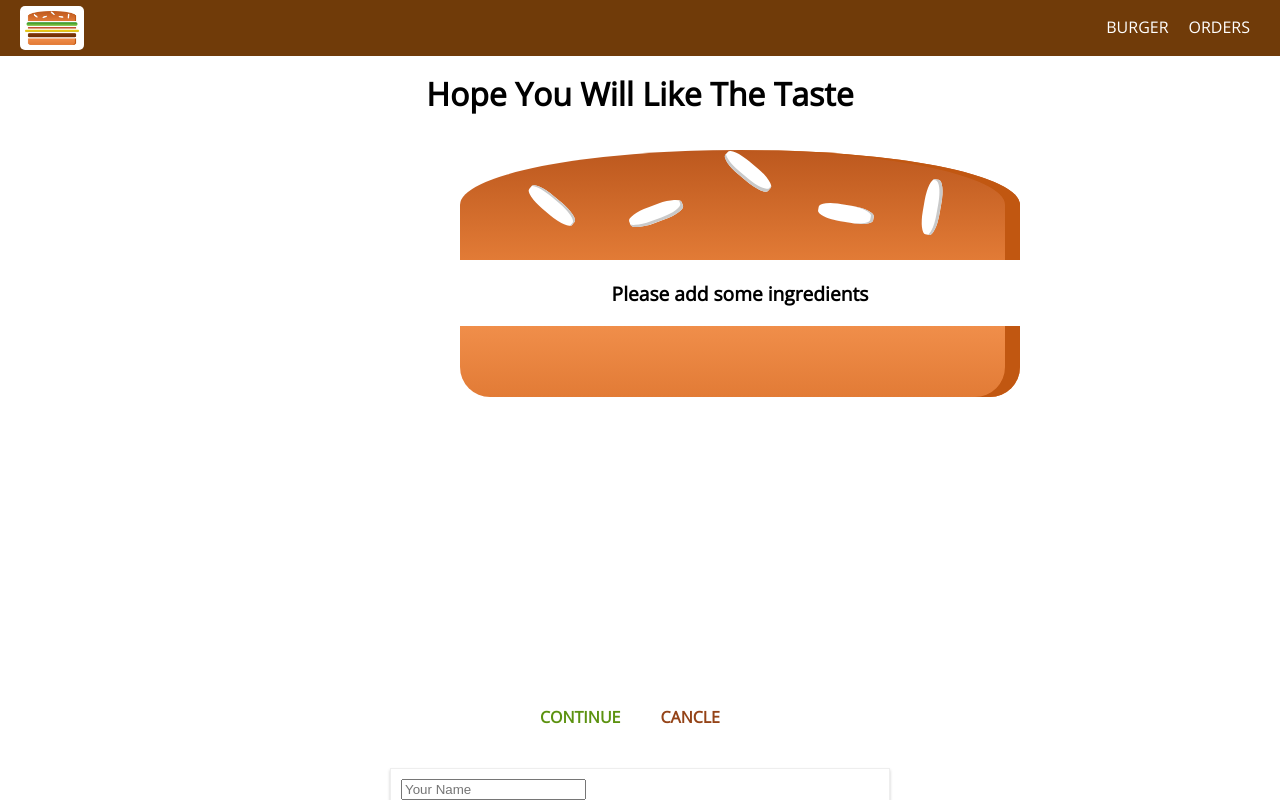
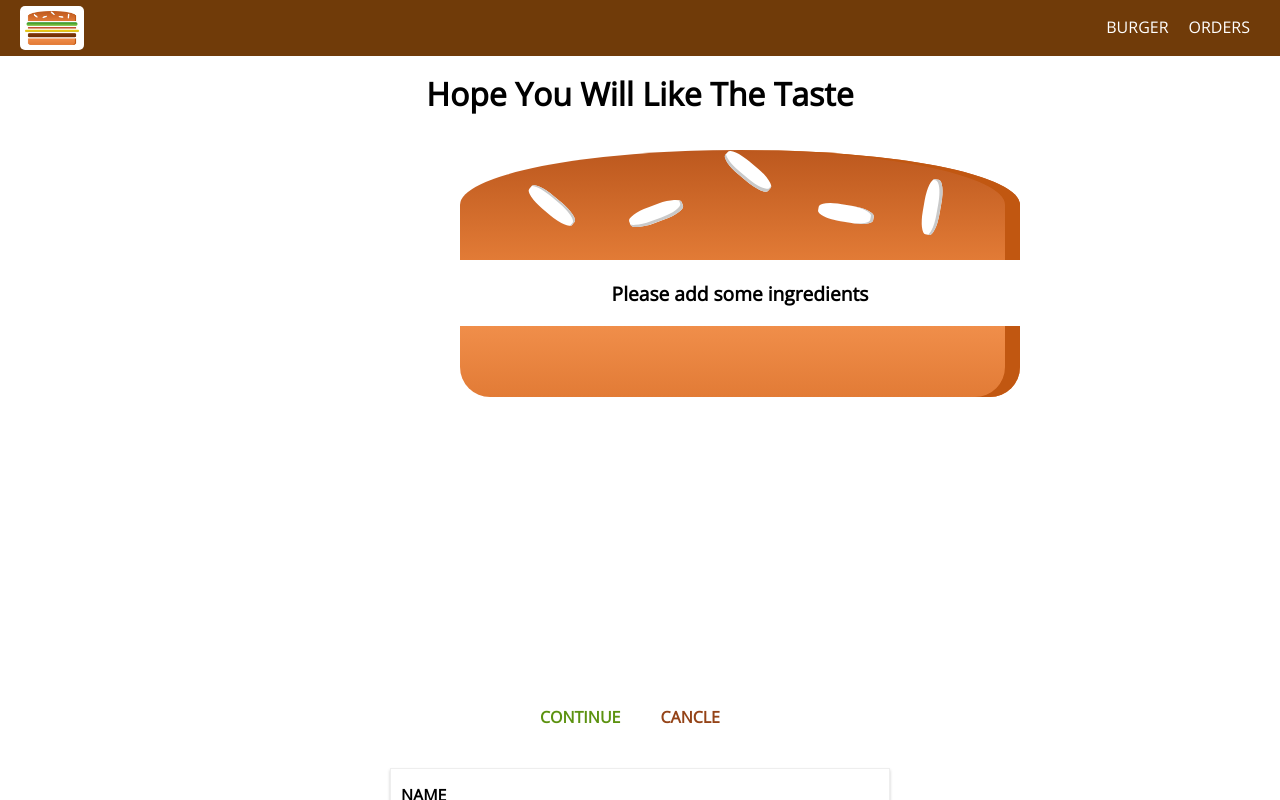
Before and after one commit to ShahrozAhmd/burger_builder, a React (Create React App) app: page /checkout in a window 1280 px wide. Both pictures are taken after a click on the button "CONTINUE". Shown: the top 800 px of the page. Built offline with nearby package versions, Linux system fonts and the light colour scheme.

Commit message:
collecting customer date from a dynamic form functionality has been done for the initial phase

```diff
--- a/src/components/Burger/burger.module.css
+++ b/src/components/Burger/burger.module.css
@@ -1,4 +1,5 @@
 .Burger {
+
   width: 100%;
   margin: auto;
   height: 100px;
@@ -12,6 +13,7 @@
   .Burger {
     width: 350px;
     height: 250px;
+
   }
 }
 
@@ -19,6 +21,8 @@
   .Burger {
     width: 450px;
     height: 350px;
+
+
   }
 }
 
@@ -26,5 +30,7 @@
   .Burger {
     width: 700px;
     height: 550px;
+
+
   }
 }
--- /dev/null
+++ b/src/components/UI/Input/input.js
@@ -0,0 +1,68 @@
+import React from "react";
+import classes from "./input.module.css";
+
+const Input = (props) => {
+  let inputElement = null;
+
+  switch (props.elementType) {
+    case "input":
+      inputElement = (
+        <input
+          className={classes.InputElement}
+          {...props.elementConfig}
+          value={props.value}
+          onChange={props.changed}
+        />
+      );
+      break;
+
+    case "textarea":
+      inputElement = (
+        <textarea
+          className={classes.InputElement}
+          {...props.elementConfig}
+          value={props.value}
+          onChange={props.changed}
+        />
+      );
+      break;
+
+    case "select":
+      let optionsFinal = props.elementConfig.options.map((item) => {
+        return (
+          <option key={item.value} value={item.value}>
+            {item.display}
+          </option>
+        );
+      });
+
+      inputElement = (
+        <select
+          className={classes.InputElement}
+          name="delivery"
+          onChange={props.changed}
+        >
+          {optionsFinal}
+        </select>
+      );
+      break;
+
+    default:
+      inputElement = (
+        <input
+          className={classes.InputElement}
+          {...props.elementConfig}
+          value={props.value}
+        />
+      );
+  }
+
+  return (
+    <div>
+      <label className={classes.Label}>{props.label.toUpperCase()}</label>
+      {inputElement}
+    </div>
+  );
+};
+
+export default Input;
--- /dev/null
+++ b/src/components/UI/Input/input.module.css
@@ -0,0 +1,28 @@
+.Input {
+  width: 100%;
+  padding: 10px;
+  box-sizing: border-box;
+}
+
+.Label {
+  font-weight: bold;
+  display: block;
+  text-align: left;
+  margin-top: 1%;
+}
+
+.InputElement {
+  outline: none;
+  border: 1px solid #ccc;
+  background-color: white;
+  font: inherit;
+  padding: 3%;
+  display: block;
+  width: 100%;
+  box-sizing: border-box;
+}
+
+.InputElement:focus {
+  outline: none;
+  background-color: #ccc;
+}
--- a/src/containers/BurgerBuilder/Checkout/Contact Form/contact-form.js
+++ b/src/containers/BurgerBuilder/Checkout/Contact Form/contact-form.js
@@ -4,6 +4,7 @@ import Spinner from "../../../../components/UI/Spinner/spinner";
 import classes from "./contatc-form.module.css";
 import axios from "../../../../axios-order";
 import Aux from "../../../../hoc/auxiliary";
+import Input from "../../../../components/UI/Input/input";
 import { withRouter } from "react-router-dom";
 
 const INGREDIENTS_PRICES = {
@@ -15,15 +16,69 @@ const INGREDIENTS_PRICES = {
 
 class ContactForm extends Component {
   state = {
-    name: "",
-    email: "",
-    address: {
-      city: "",
-      postalCode: "",
+    orderForm: {
+      name: {
+        elementType: "input",
+        elementConfig: {
+          placeholder: "your name",
+          type: "text",
+        },
+        value: "",
+      },
+      email: {
+        elementType: "input",
+        elementConfig: {
+          placeholder: "your email",
+          type: "text",
+        },
+        value: "",
+      },
+      city: {
+        elementType: "input",
+        elementConfig: {
+          placeholder: "your city",
+          type: "text",
+        },
+        value: "",
+      },
+      postalCode: {
+        elementType: "input",
+        elementConfig: {
+          placeholder: "ZIP Code",
+          type: "number",
+        },
+        value: "",
+      },
+
+      delivery: {
+        elementType: "select",
+        elementConfig: {
+          options: [
+            { value: "fastest", display: "fastest" },
+            { value: "cheapest", display: "cheapest" },
+          ],
+        },
+        value: "",
+      },
     },
+
     ingredients: null,
     loading: false,
     totalPrice: 5,
+  };
+
+  //this function is to make out input field working, two way binding
+  onChangeHandler = (event, elementRef) => {
+    //here we just get the orderForm from state
+    let orderForm = { ...this.state.orderForm };
+    //now extract the epecific form input object, name, email..
+    let specificOrderForm = { ...orderForm[elementRef] };
+    //change the value of that specific object
+    specificOrderForm.value = event.target.value;
+    //assing that complete object into the first clone one
+    orderForm[elementRef] = specificOrderForm;
+    //update the state finally
+    this.setState({ orderForm: orderForm });
   };
 
   componentDidMount() {
@@ -43,9 +98,21 @@ class ContactForm extends Component {
     e.preventDefault();
 
     this.setState({ loading: true });
+
+    // want to extract each name and value from orderForm object from state and make a new object
+    // in which the data will be : {name: shahoz}
+    console.log(this.state.orderForm.delivery.value);
+    const formData = {};
+    for (const item in this.state.orderForm) {
+      formData[item] = this.state.orderForm[item].value;
+    }
+
+    console.log(formData);
+
     const order = {
       ingredient: this.state.ingredients,
       price: this.state.totalPrice,
+      contactForm: formData,
     };
 
     //posting order on the server :firebase
@@ -61,6 +128,32 @@ class ContactForm extends Component {
   };
 
   render() {
+    //get all the keys of orderForm object in an array,
+    // so we can map on it to generate inout fields:
+
+    let ordersFields = [];
+    for (const fields in this.state.orderForm) {
+      ordersFields.push({
+        id: fields,
+        config: this.state.orderForm[fields],
+      });
+    }
+
+    const InputField = ordersFields.map((item) => {
+      return (
+        <Input
+          key={item.id}
+          label={item.id}
+          elementType={item.config.elementType}
+          elementConfig={item.config.elementConfig}
+          value={item.config.value}
+          changed={(e) => {
+            this.onChangeHandler(e, item.id);
+          }}
+        />
+      );
+    });
+
     return (
       <Aux>
         {this.state.loading ? (
@@ -68,11 +161,7 @@ class ContactForm extends Component {
         ) : (
           <div className={classes.ContactForm}>
             <form onSubmit={this.placeOrder}>
-              <input name="name" type="text" placeholder="Your Name" />
-              <input name="email" type="email" placeholder="Your Email" />
-              <input name="name" type="text" placeholder="Your " />
-              <input name="postal" type="text" placeholder="Your Postal Code" />
-
+              {InputField}
               <Button btntype="Success"> PLACE ORDER </Button>
             </form>
           </div>
```
Also changed, not shown: 2 other files (tests, documents, lock files or other folders).
